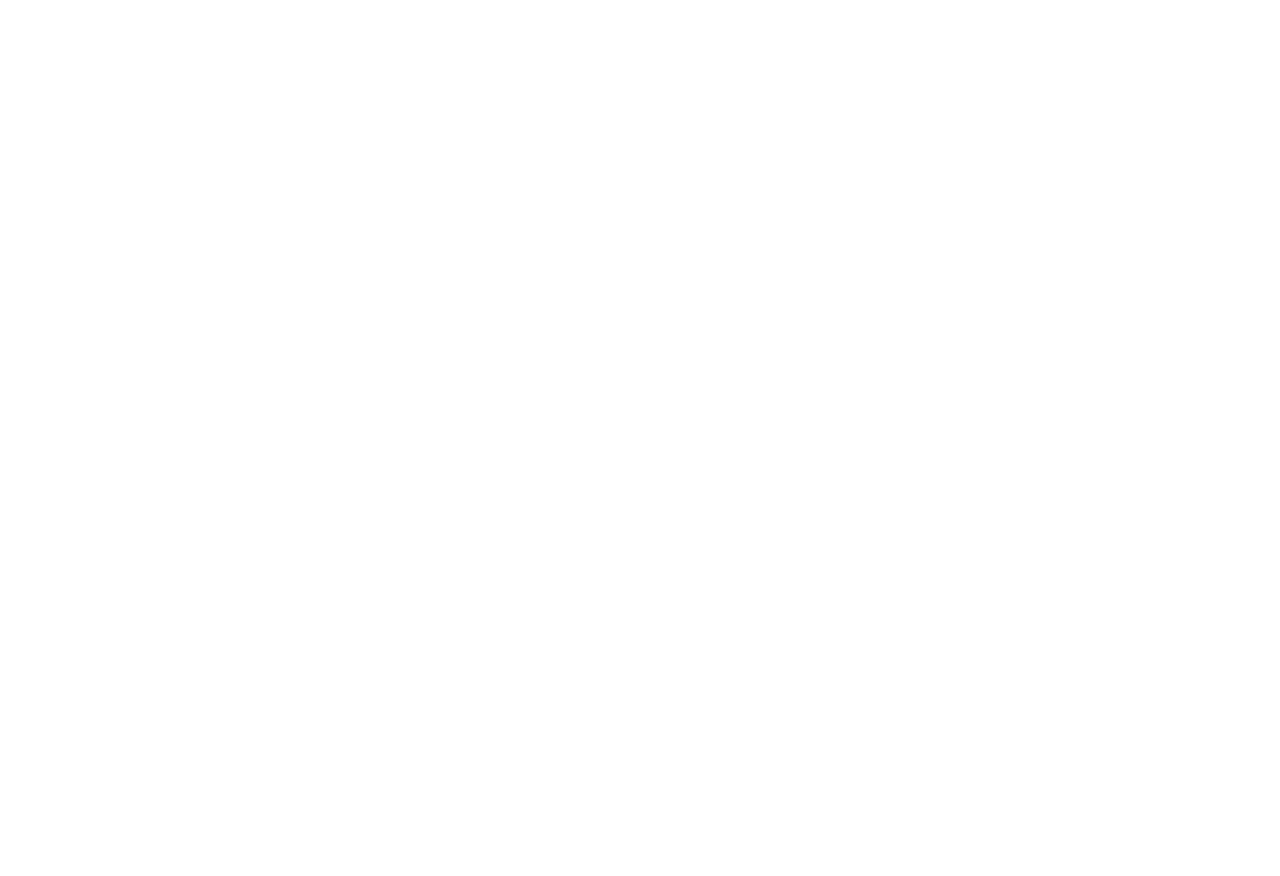
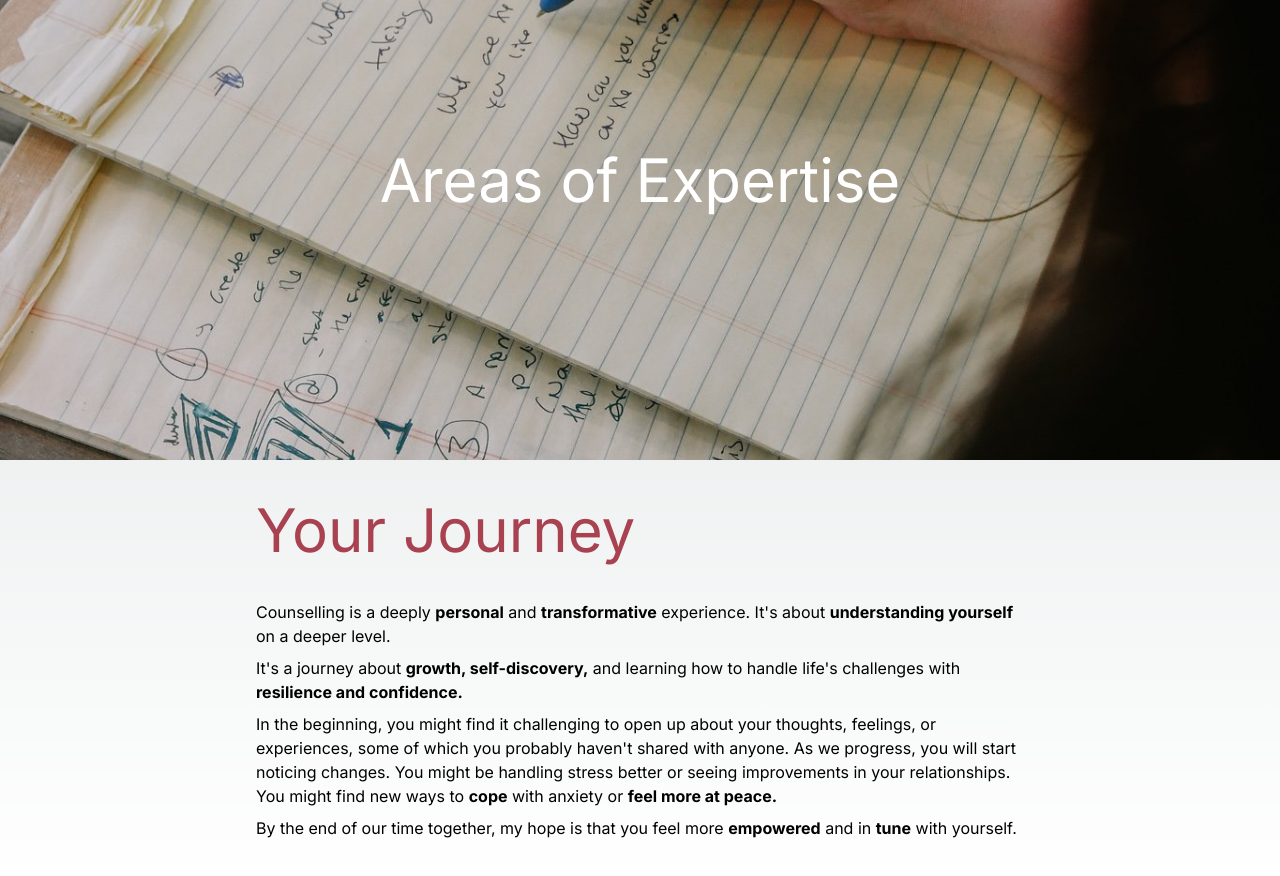
Before and after one commit to FilipaMerino/elizabethnardella, a Next.js app: page /expertise in a window 1280 px wide. Shown: the part 240-1116 px from the top of the page. Before the commit the page ends 800 px from the top, so only its background shows below. Built offline with nearby package versions, Linux system fonts and the light colour scheme.

Commit message:
coding expertise page

```diff
--- a/app/expertise/page.tsx
+++ b/app/expertise/page.tsx
@@ -1,9 +1,47 @@
+import { Banner } from "../components/banner";
+import Image from "next/image";
+
 const Expertise = () => {
-    return(
+  return (
+    <div>
+      <Banner src="/bannerExpertise.jpg" bannerQuote="Areas of Expertise" />
+      <section
+        id="yourJourney"
+        className="py-10 px-64 flex flex-col justify-center"
+      >
         <div>
-            <h1>Expertise</h1>
+          <h1 className="text-6xl pb-10 text-[#A94250]">Your Journey</h1>
+          <p className="pb-2">
+            Counselling is a deeply <strong>personal</strong> and{" "}
+            <strong>transformative</strong> experience. It's about{" "}
+            <strong>understanding yourself</strong> on a deeper level.
+          </p>
+
+          <p className="pb-2">
+            It's a journey about <strong>growth, self-discovery,</strong> and
+            learning how to handle life's challenges with{" "}
+            <strong>resilience and confidence.</strong>
+          </p>
+
+          <p className="pb-2">
+            In the beginning, you might find it challenging to open up about
+            your thoughts, feelings, or experiences, some of which you probably
+            haven't shared with anyone. As we progress, you will start noticing
+            changes. You might be handling stress better or seeing improvements
+            in your relationships. You might find new ways to{" "}
+            <strong>cope</strong> with anxiety or{" "}
+            <strong>feel more at peace.</strong>
+          </p>
+
+          <p>
+            By the end of our time together, my hope is that you feel more{" "}
+            <strong>empowered</strong> and in <strong>tune</strong> with
+            yourself.
+          </p>
         </div>
-    )
-}
+      </section>
+    </div>
+  );
+};
 
 export default Expertise;
```
Also changed, not shown: public/bannerExpertise.jpg (added).
